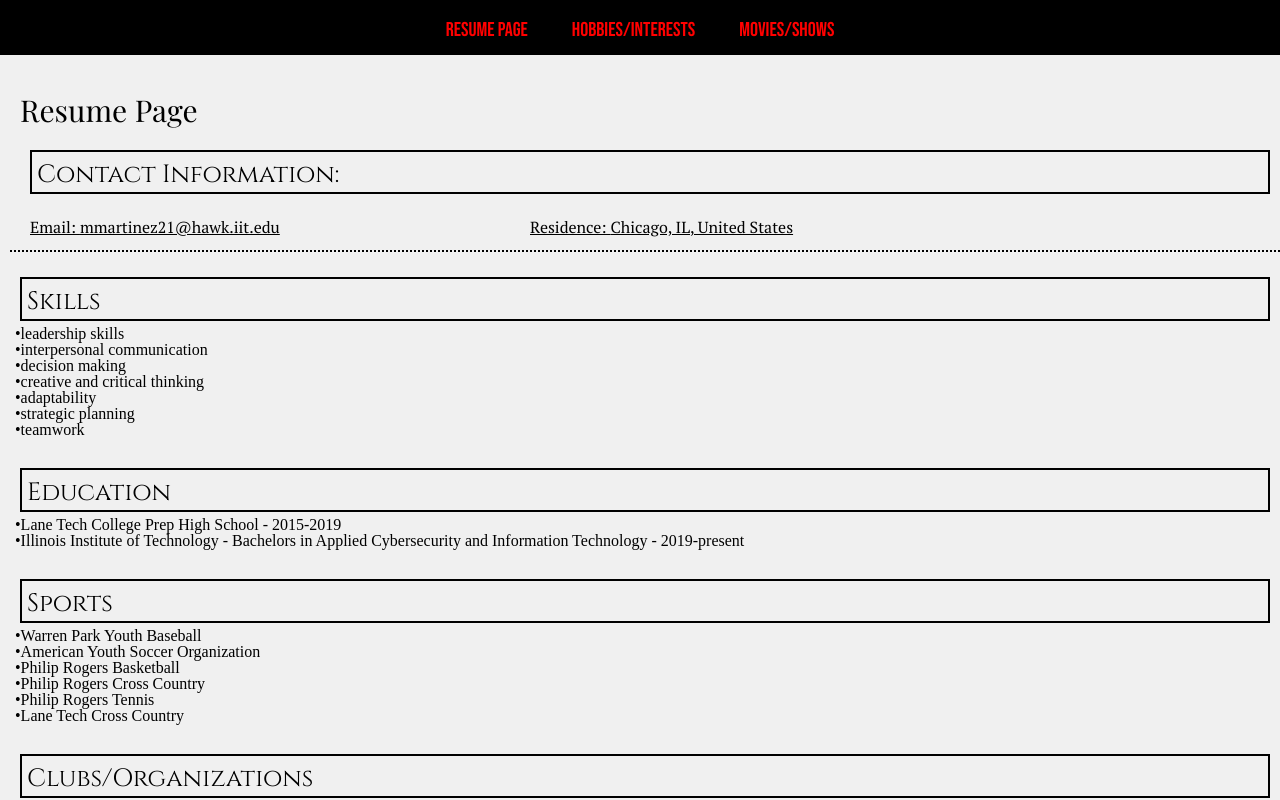
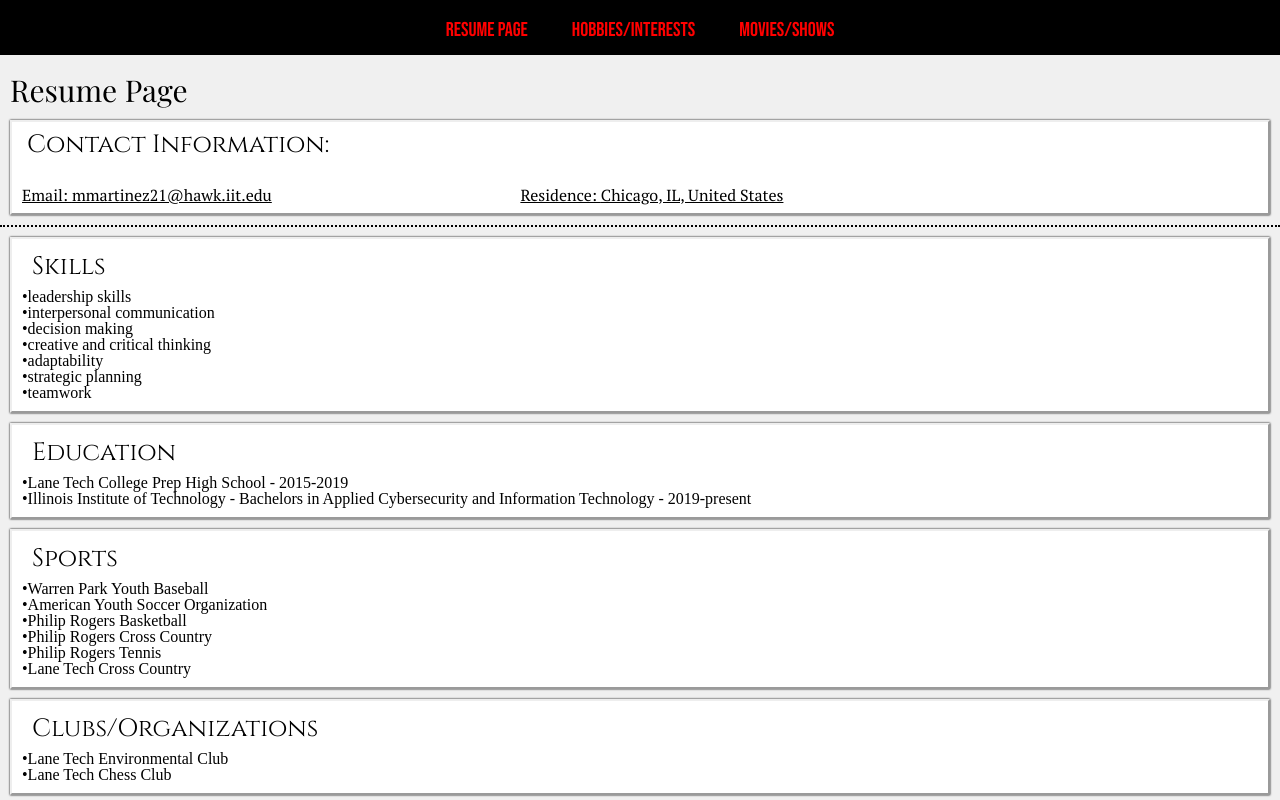
Before and after one commit to mmartinez-21/Project2, a plain HTML site: page index.html in a window 1280 px wide. Shown: the top 800 px of the page. Drawn offline with nearby package versions, Linux system fonts and the light colour scheme.

Commit message:
Modified borders on resume page

```diff
--- a/style2.css
+++ b/style2.css
@@ -13,6 +13,7 @@ div {
 .BigTitle {
   font-family: 'Playfair Display', serif;
   color: black;
+  text-shadow: 0 0 2px white;
 }
 
 /* third same style element */
@@ -38,7 +39,7 @@ nav {
   background-color: black;
   list-style: none;
   display: inline-block;
-  /* float: center;*/
+  /*float: center; */
   line-height: 50px;
 }
 
@@ -110,14 +111,36 @@ h3 {
   font-size: 25px;
   margin: 0 10px;
   padding: 10px 10px 5px 5px;
-  border: 2px solid black;
+  /* border: 2px solid black; */
+}
+
+/* 1st page style element */
+.page-1-section {
+  display: block;
+  margin: 10px 10px;
+  padding: 5px;
+  box-sizing: border-box;
+  border: 2px outset;
+  box-shadow: 0 0 2px black;
+  background-color: white;
+
+}
+
+/* 1st page style element */
+.gapper {
+  border-bottom: 2px dotted;
+  padding: 0;
 }
 
 /* 1st page style element */
 .contact {
-  border-style: dotted;
-  border-bottom: 2px dotted;
-  border-color: black;
+  display: block;
+  margin: 10px 10px;
+  padding: 0px;
+  box-sizing: border-box;
+  border: 2px outset;
+  box-shadow: 0 0 2px black;
+  background-color: white;
 }
 
 /* 2nd page style element */
```
